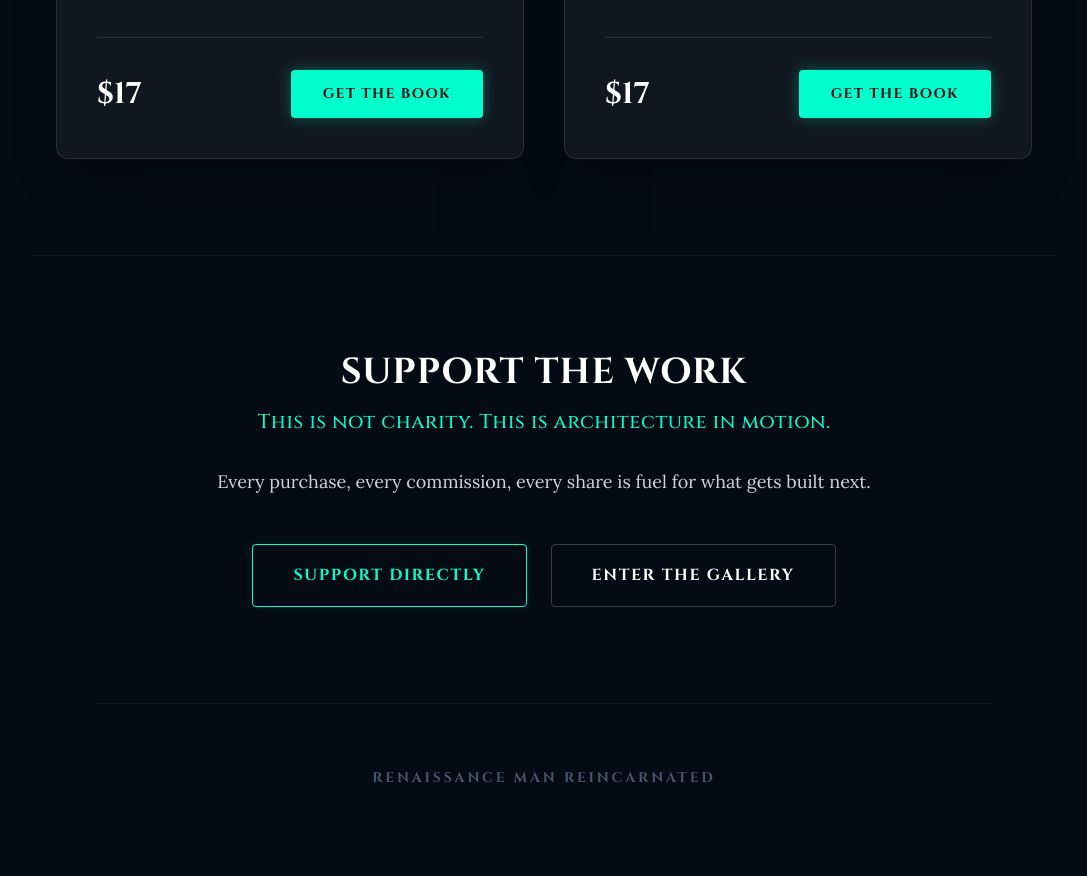
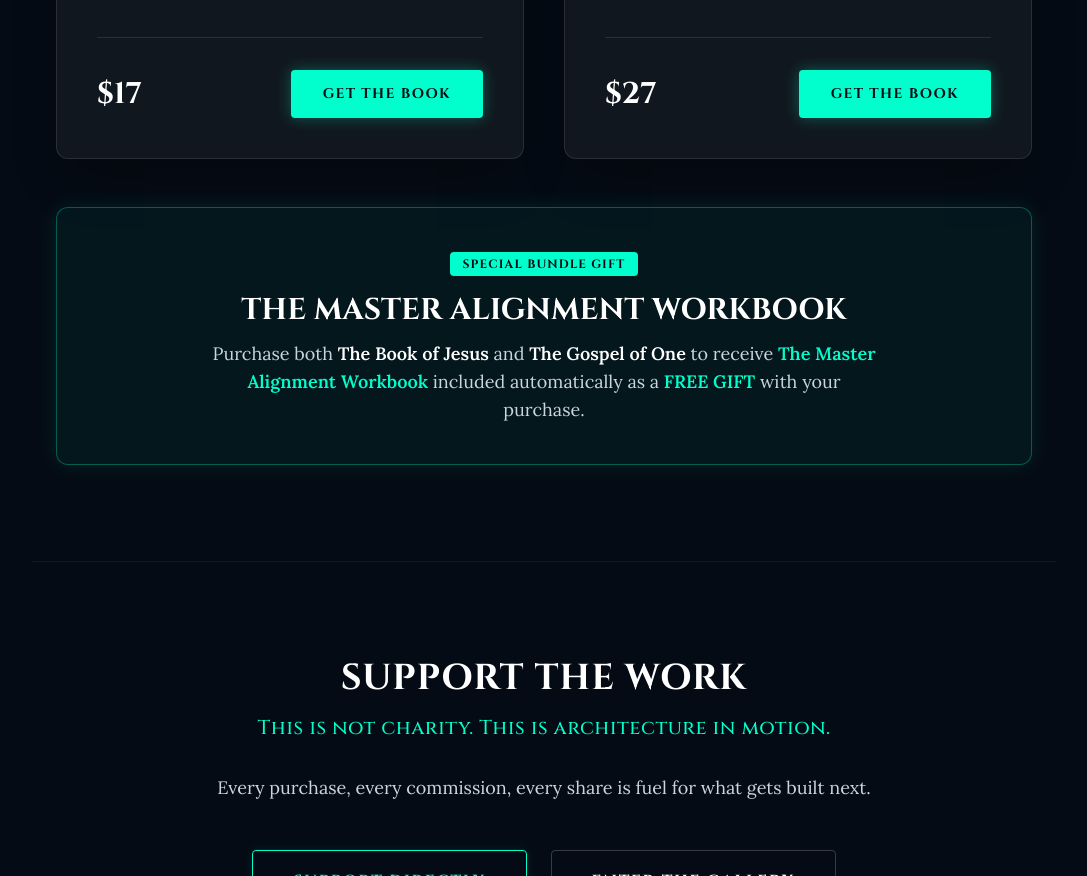
Before and after one commit to therealchevydean/therealchevydean-art, a plain HTML site: page index.html in a window 1280 px wide. Shown: the part 1617-2493 px from the top of the page, without its empty margins (96-1183 px from the left). Before the commit the page ends 2469 px from the top, so only its background shows below. Drawn offline with nearby package versions, Linux system fonts and the light colour scheme.

Commit message:
Update Gospel of One price to  and add Master Alignment Workbook free gift bundle banner

```diff
--- a/index.html
+++ b/index.html
@@ -79,12 +79,25 @@
           Seven chapters. The Council of Nicaea. The hidden gospels — Thomas, Mary, Philip, the Didache. The intellectual foundation that makes the first book feel earned.
         </p>
         <div class="flex items-center justify-between mt-auto pt-8 border-t border-white/10">
-          <span class="font-cinzel text-3xl font-bold text-white">$17</span>
+          <span class="font-cinzel text-3xl font-bold text-white">$27</span>
           <a href="https://buy.stripe.com/3cI7sKaxz04JgfV8va6c004" class="bg-neon-teal hover-bg-neon-teal font-cinzel font-bold px-8 py-3.5 rounded text-sm tracking-widest uppercase transition shadow-[0_0_15px_rgba(0,255,204,0.3)] hover:shadow-[0_0_25px_rgba(0,255,204,0.5)]">
             Get The Book
           </a>
         </div>
       </div>
+    </div>
+
+    <!-- SPECIAL BUNDLE BANNER -->
+    <div class="mt-12 border border-[#00ffcc]/30 bg-[#00ffcc]/5 p-8 md:p-10 rounded-xl text-center relative overflow-hidden shadow-[0_0_20px_rgba(0,255,204,0.1)]">
+      <div class="inline-block bg-neon-teal text-[#050b14] font-cinzel font-bold text-xs uppercase px-3 py-1 rounded tracking-widest mb-4">
+        Special Bundle Gift
+      </div>
+      <h3 class="font-cinzel text-2xl md:text-3xl font-bold text-white mb-3">
+        THE MASTER ALIGNMENT WORKBOOK
+      </h3>
+      <p class="text-slate-300 max-w-2xl mx-auto font-light text-base md:text-lg">
+        Purchase both <span class="text-white font-semibold">The Book of Jesus</span> and <span class="text-white font-semibold">The Gospel of One</span> to receive <span class="neon-teal font-semibold">The Master Alignment Workbook</span> included automatically as a <span class="neon-teal font-semibold">FREE GIFT</span> with your purchase.
+      </p>
     </div>
   </section>
 
```
